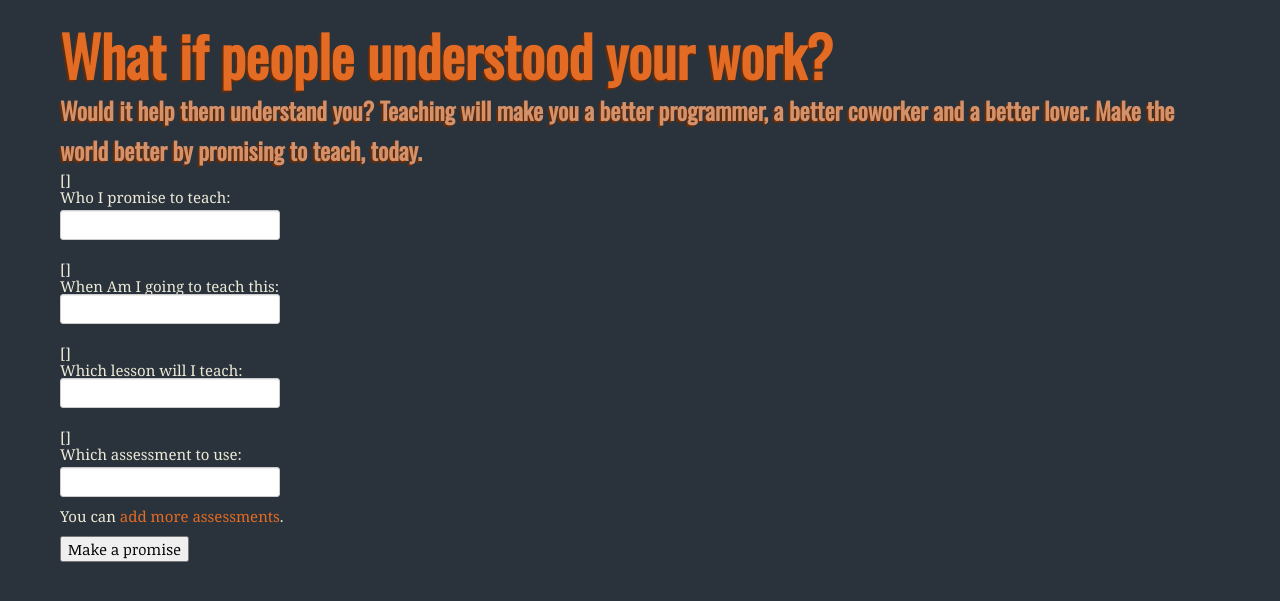
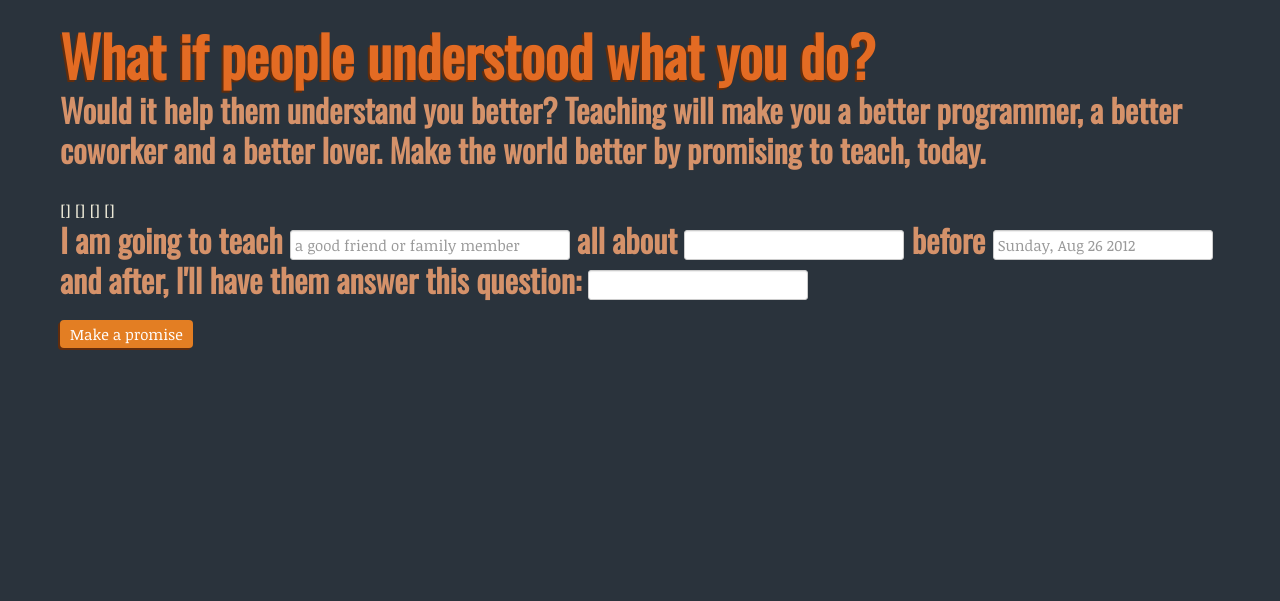
Before and after one commit to selenamarie/teach-today, a Django app: template teach/templates/lessons/promise_add.html in a window 1280 px wide. Shown: the part 70-671 px from the top of the page. Run offline with Django 3.2, Linux system fonts and the light colour scheme; the template is opened without the code that fills it: most values are stand-ins (such as "Sample title", 1, 10 or a date in 2020); form fields are guessed from the names that the template uses; some libraries are stand-ins or nearby versions.

Commit message:
More improvement tweaking per convo with @oliver_ponder

```diff
--- a/lessons/views.py
+++ b/lessons/views.py
@@ -3,6 +3,8 @@ from django.http import Http404,HttpResponseRedirect,HttpResponse
 from django.core.urlresolvers import reverse
 from django.template import RequestContext
 from django.contrib.auth.models import User
+
+import datetime
 
 from django.contrib.auth.decorators import login_required
 
--- a/teach/templates/lessons/promise_add.html
+++ b/teach/templates/lessons/promise_add.html
@@ -10,47 +10,48 @@ Make a teaching promise
 {% endblock %}
 
 {% block body %}
+{% load bootstrap_toolkit %}
 
     <section>
         <h1 style="font-size: 56px; line-height: 70px;">
 
-        What if people  understood your work?
+        What if people understood what you do?
         </h1>
-        <h2 style="color: #D5926A">
-        Would it help them understand you?  Teaching will make you a better programmer, a better coworker and a better lover.  Make the world better by promising to teach, today.
-        </h2>
+        <h3 style="color: #D5926A; font-size: 32px; line-height: 40px">
+        Would it help them understand you better?  Teaching will make you a better programmer, a better coworker and a better lover.  Make the world better by promising to teach, today.
+        </h3>
     </section>
 
 
+    <p>&nbsp;</p>
+
     <section>
         {% if form.errors %}
-            <p>Something wasn't quite right in your promise making</p>
+            <p>Something wasn't quite right in your promise making...</p>
         {% endif %}
 
-        <form method="post" action="/lessons/promises/add/">
+        <form method="post" action="/lessons/promises/add/" class="form-inline">
         {% csrf_token %}
+                {{ form.who.errors }}
+                {{ form.when.errors }}
+                {{ form.lesson.errors }}
+                {{ form.assessment.errors }}
+
+                <h3 style="color: #D5926A; font-size: 32px; line-height: 40px">
+                I am going to teach
+                <input type="text" name="who" class="focused-input input-xlarge" id="id_who" placeholder="a good friend or family member">
+                all about {{ form.lesson }}
+                before
+                <input type="text" name="when" id="id_when" placeholder="{% now "l, M d Y" %}">
+                and after, I'll have them answer this question:
+                {{ form.assessment }}
+                <input type="hidden" name="made_by" value="{{ made_by }}" />
+                </h3>
+
+            <br/>
             <p>
-                {{ form.who.errors }}
-                <label for="promise_who">Who I promise to teach:</label>
-                {{ form.who }}
+            <input type="submit" value="Make a promise" class="btn btn-primary form-horizontal" />
             </p>
-            <p>
-                {{ form.when.errors }}
-                <label for="promise_when">When Am I going to teach this:<label>
-                {{ form.when }}
-            </p>
-            <p>
-                {{ form.lesson.errors }}
-                <label for="promise_lesson">Which lesson will I teach:<label>
-                {{ form.lesson }}
-                <input type="hidden" name="made_by" value="{{ made_by }}" />
-            <p>
-                {{ form.assessment.errors }}
-                <label for="promise_assessment">Which assessment to use:</label>
-                {{ form.assessment }}
-                <br/>You can <a href="{% url lessons.views.add_assessment %}">add more assessments</a>.
-            </p>
-            <input type="submit" value="Make a promise" />
         </form>
     </section>
 {% endblock %}
```
